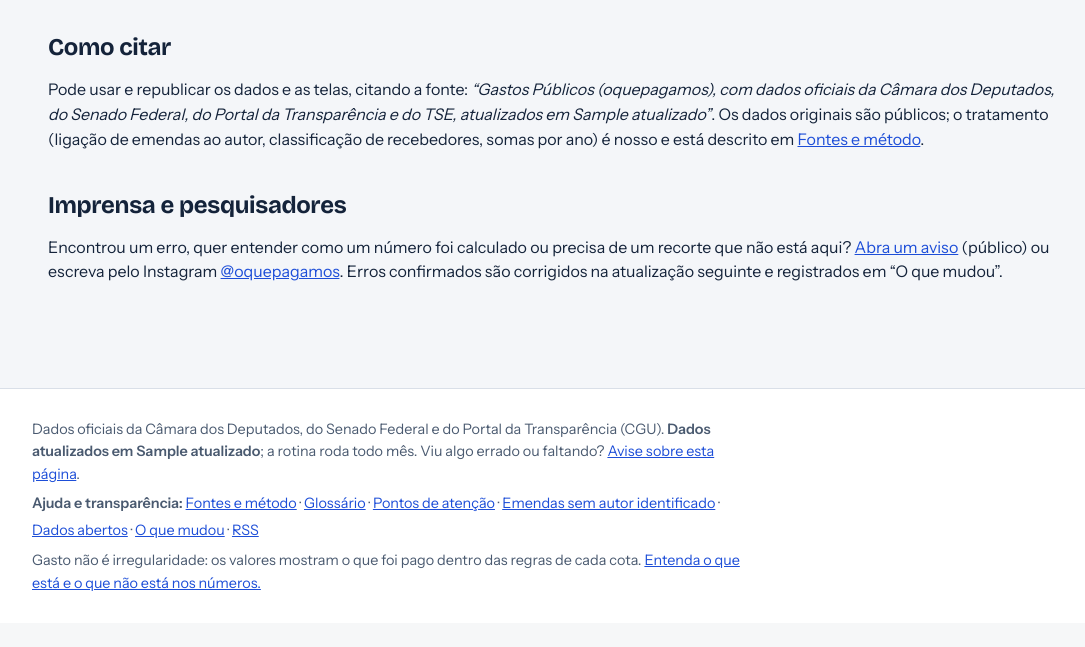
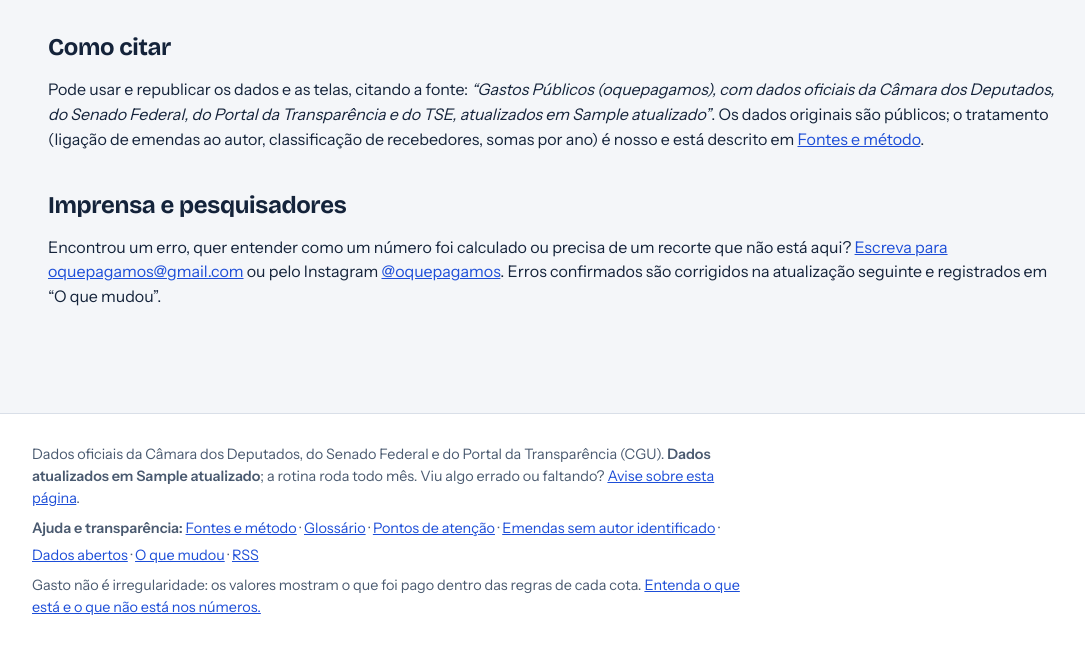
Before and after one commit to rinaldotg/gastos-politicos, a Python web app: template site/templates/dados.html in a window 1280 px wide. Shown: the part 558-1205 px from the top of the page, without its empty margins (88-1173 px from the left). Before the commit the page ends 1149 px from the top, so only its background shows below. Run offline with Jinja, Linux system fonts and the light colour scheme; the template is opened without the code that fills it: most values are stand-ins (such as "Sample title", 1, 10 or a date in 2020).

Commit message:
Avisar erro por e-mail (oquepagamos@gmail.com) em vez de issue do GitHub
Co-Authored-By: Claude Sonnet 5.5 <noreply@anthropic.com>
Claude-Session: https://claude.ai/code/session_01Q7TGwhxXKu5SgUsFtrboQV

```diff
--- a/site/static/app.js
+++ b/site/static/app.js
@@ -769,7 +769,7 @@
 
   /* ---------- reportar erro e compartilhar imagem ---------- */
   var rep_ = document.querySelector('[data-reportar]');
-  if (rep_) rep_.href = 'https://github.com/rinaldotg/gastos-politicos/issues/new?title=' + encodeURIComponent('Erro ou falta em: ' + document.title) +
+  if (rep_) rep_.href = 'mailto:oquepagamos@gmail.com?subject=' + encodeURIComponent('Erro ou falta em: ' + document.title) +
     '&body=' + encodeURIComponent('Página: ' + location.href + '\n\nO que está errado ou faltando (se puder, cite a fonte oficial):\n');
 
   function quebrar(ctx, texto, largura) {
--- a/site/templates/base.html
+++ b/site/templates/base.html
@@ -34,7 +34,7 @@
 {% block conteudo %}{% endblock %}
 </main>
 <footer class="rodape">
-  <p>Dados oficiais da Câmara dos Deputados, do Senado Federal e do Portal da Transparência (CGU). {% if atualizado %}<strong>Dados atualizados em {{ atualizado }}</strong>; a rotina roda todo mês.{% endif %} Viu algo errado ou faltando? <a href="https://github.com/rinaldotg/gastos-politicos/issues/new" data-reportar target="_blank" rel="noopener">Avise sobre esta página</a>.</p>
+  <p>Dados oficiais da Câmara dos Deputados, do Senado Federal e do Portal da Transparência (CGU). {% if atualizado %}<strong>Dados atualizados em {{ atualizado }}</strong>; a rotina roda todo mês.{% endif %} Viu algo errado ou faltando? <a href="mailto:oquepagamos@gmail.com" data-reportar>Avise sobre esta página</a>.</p>
   <p class="rodape-links"><strong>Ajuda e transparência:</strong> <a href="{{ raiz }}sobre/">Fontes e método</a> · <a href="{{ raiz }}glossario/">Glossário</a> · <a href="{{ raiz }}atencao/">Pontos de atenção</a> · <a href="{{ raiz }}sem-autor/">Emendas sem autor identificado</a> · <a href="{{ raiz }}dados/">Dados abertos</a> · <a href="{{ raiz }}novidades/">O que mudou</a>{% if base_url %} · <a href="{{ raiz }}feed.xml">RSS</a>{% endif %}</p>
   <p>Gasto não é irregularidade: os valores mostram o que foi pago dentro das regras de cada cota. <a href="{{ raiz }}sobre/">Entenda o que está e o que não está nos números.</a></p>
 </footer>
--- a/site/templates/dados.html
+++ b/site/templates/dados.html
@@ -20,6 +20,6 @@
 </section>
 <section class="bloco">
   <h2>Imprensa e pesquisadores</h2>
-  <p>Encontrou um erro, quer entender como um número foi calculado ou precisa de um recorte que não está aqui? <a href="https://github.com/rinaldotg/gastos-politicos/issues/new" target="_blank" rel="noopener">Abra um aviso</a> (público) ou escreva pelo Instagram <a href="https://www.instagram.com/oquepagamos/" target="_blank" rel="noopener">@oquepagamos</a>. Erros confirmados são corrigidos na atualização seguinte e registrados em “O que mudou”.</p>
+  <p>Encontrou um erro, quer entender como um número foi calculado ou precisa de um recorte que não está aqui? <a href="mailto:oquepagamos@gmail.com">Escreva para oquepagamos@gmail.com</a> ou pelo Instagram <a href="https://www.instagram.com/oquepagamos/" target="_blank" rel="noopener">@oquepagamos</a>. Erros confirmados são corrigidos na atualização seguinte e registrados em “O que mudou”.</p>
 </section>
 {% endblock %}
```
